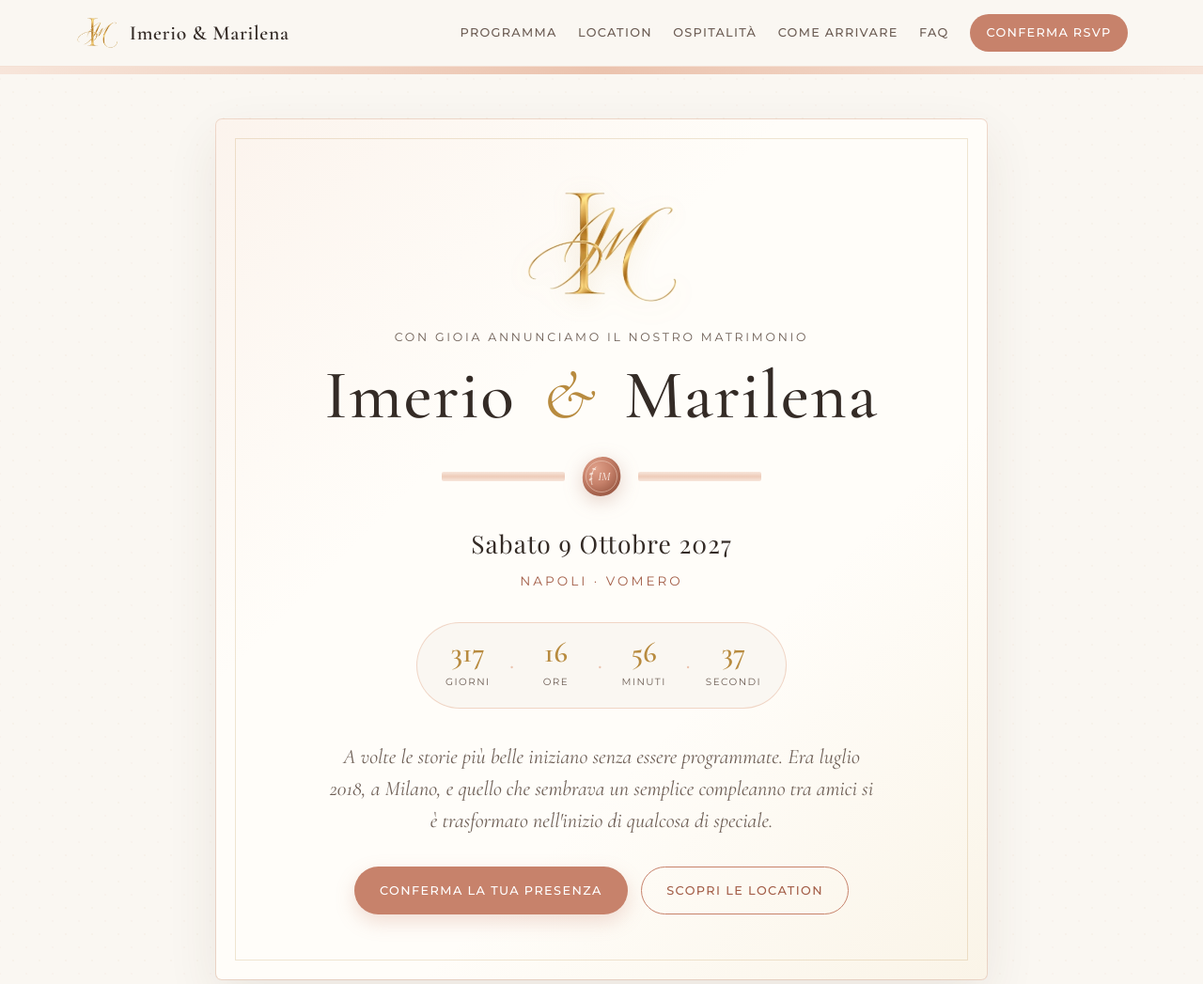
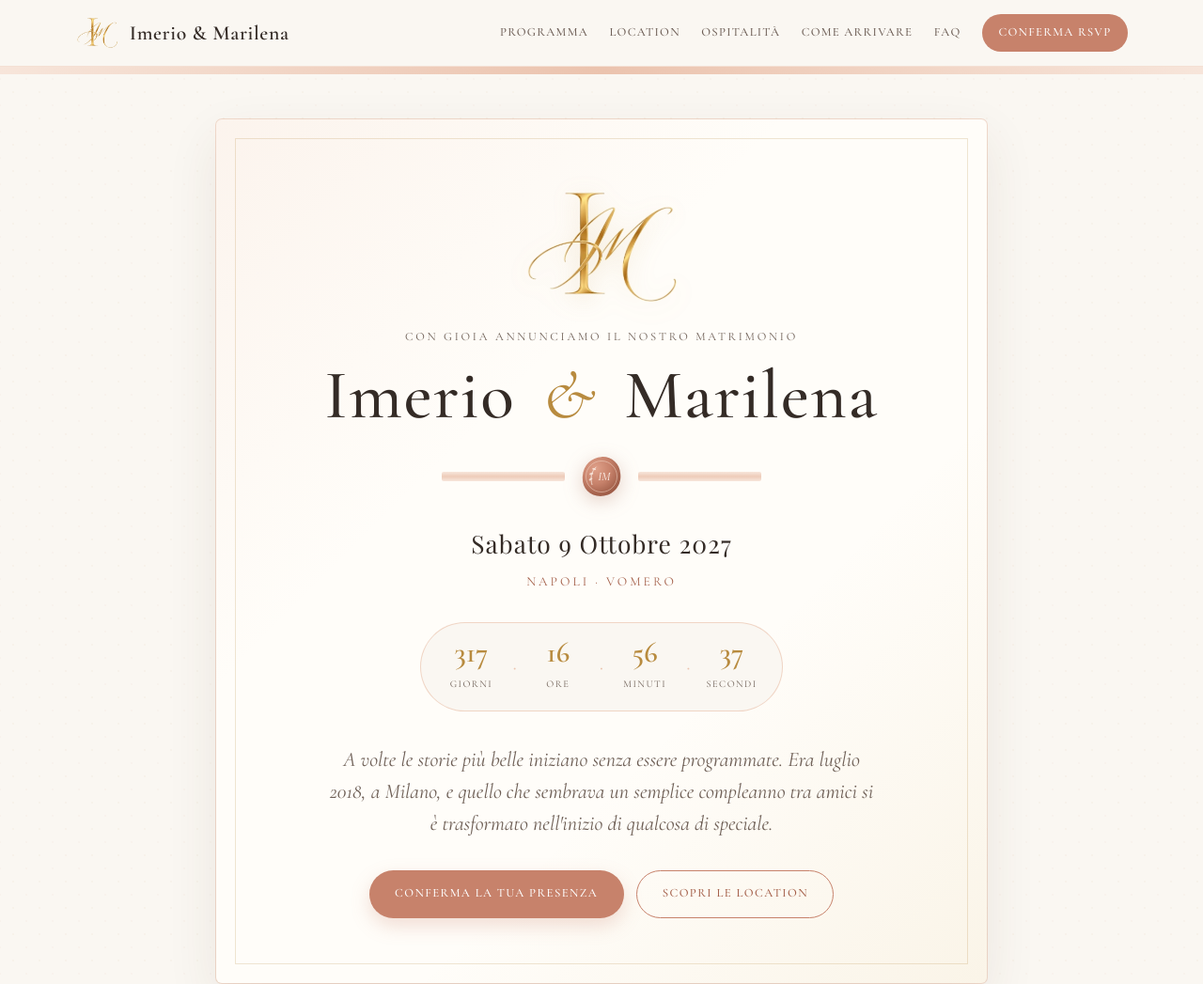
Before and after one commit to imerioSp/MatrimonioImerioMarilena, a plain HTML site: page index.html in a window 1280 px wide. Shown: the top 1047 px of the page at 94% size. Drawn offline with nearby package versions, Linux system fonts and the light colour scheme; a web font is replaced by a local one.

Commit message:
Applicato font Cormorant Garamond a tutti i testi del sito

```diff
--- a/css/style.css
+++ b/css/style.css
@@ -24,7 +24,7 @@
   --radius: 14px;
   --font-display: 'Cormorant Garamond', Georgia, serif;
   --font-serif: 'Playfair Display', Georgia, serif;
-  --font-sans: 'Montserrat', -apple-system, BlinkMacSystemFont, sans-serif;
+  --font-sans: 'Cormorant Garamond', Georgia, serif;
 }
 
 *, *::before, *::after {
@@ -45,6 +45,7 @@ body {
     radial-gradient(rgba(199, 130, 107, 0.035) 1px, transparent 0);
   background-size: 28px 28px;
   background-position: 0 0, 14px 14px;
+  font-size: 1.12rem;
   line-height: 1.7;
   -webkit-font-smoothing: antialiased;
 }
```
